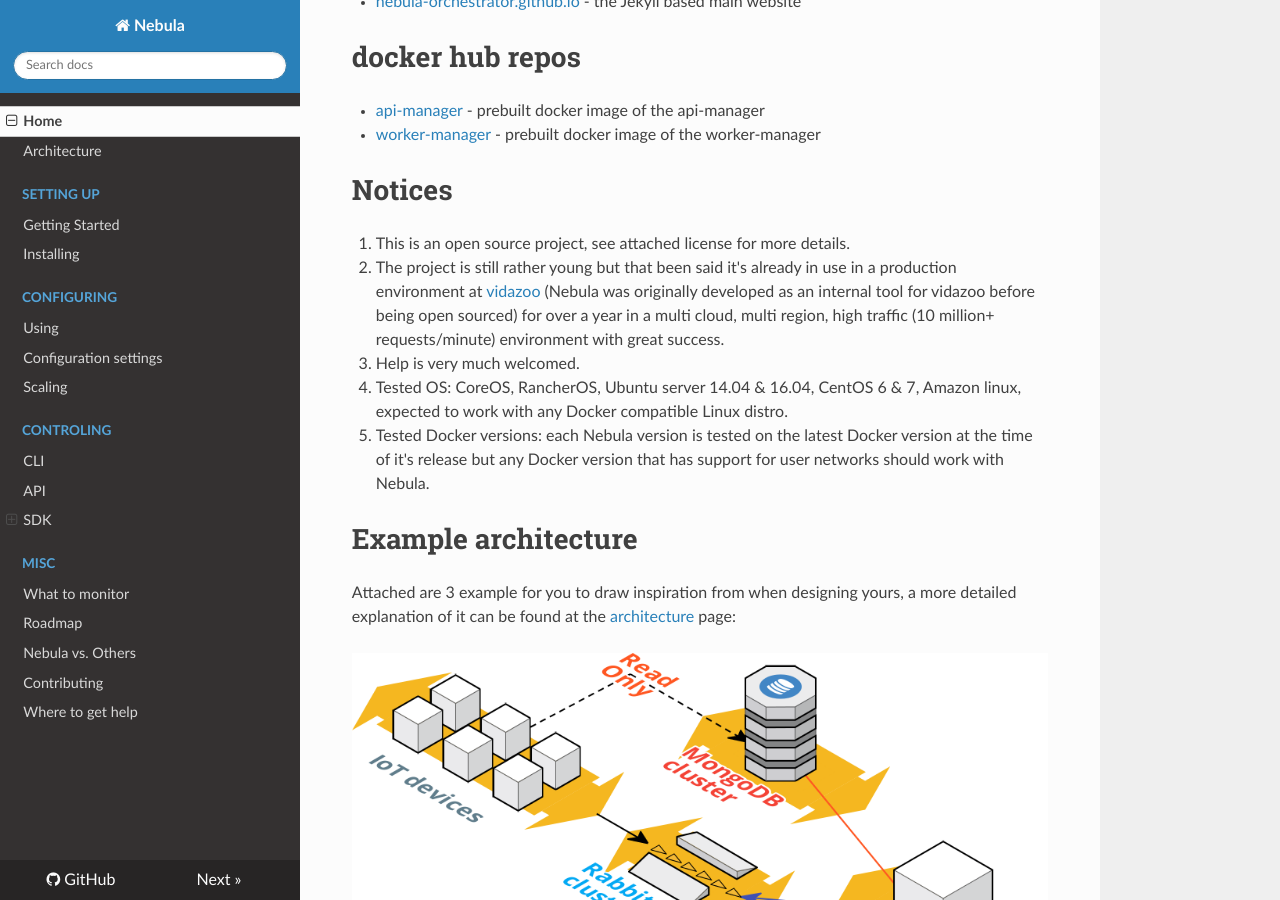
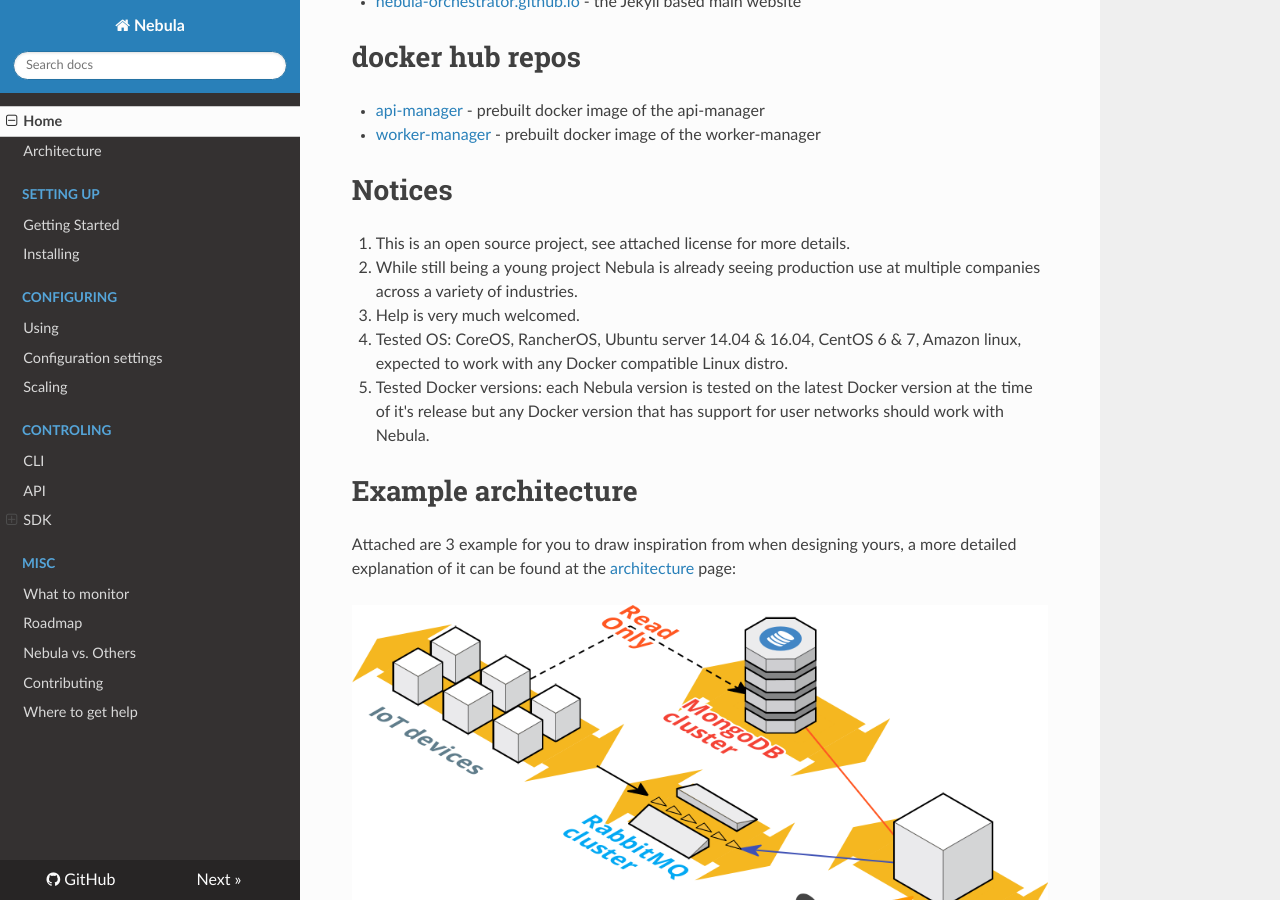
Before and after one commit to nebula-orchestrator/docs, an MkDocs documentation site: the page built from docs/index.md, in a window 1280 px wide and 900 px high, scrolled down 2172 px. Built offline with MkDocs 1.6.1, drawn with Linux system fonts in a browser that asks for light colours; nearby versions of some CDN libraries; old or Windows-style settings are respelled for this version of MkDocs.

Commit message:
Expended the notice about Nebula users as the project user base has grown

```diff
--- a/docs/index.md
+++ b/docs/index.md
@@ -54,7 +54,7 @@
 # Notices
 
  1. This is an open source project, see attached license for more details.
- 2. The project is still rather young but that been said it's already in use in a production environment at [vidazoo](https://www.vidazoo.com/) (Nebula was originally developed as an internal tool for vidazoo before being open sourced) for over a year in a multi cloud, multi region, high traffic (10 million+ requests/minute) environment with great success.
+ 2. While still being a young project Nebula is already seeing production use at multiple companies across a variety of industries.
  3. Help is very much welcomed.
  4. Tested OS: CoreOS, RancherOS, Ubuntu server 14.04 & 16.04, CentOS 6 & 7, Amazon linux, expected to work with any Docker compatible Linux distro.
  5. Tested Docker versions: each Nebula version is tested on the latest Docker version at the time of it's release but any Docker version that has support for user networks should work with Nebula.
```
